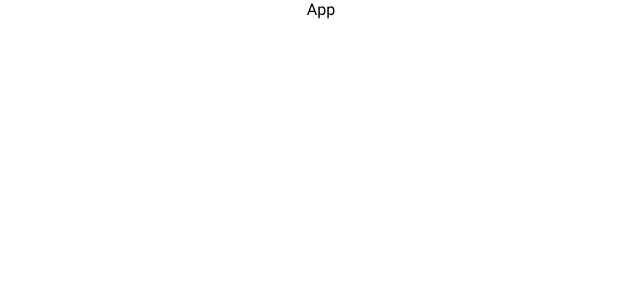
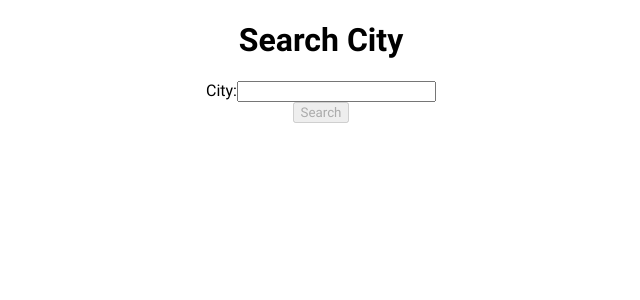
Before and after one commit to panglat/-code-challenge-forecast, a React (Create React App) app: page / in a window 1280 px wide. Shown: the top 300 px of the page, without its empty margins (319-959 px from the left). Built offline with nearby package versions, Linux system fonts and the light colour scheme.

Commit message:
Add SearchCityForm

```diff
--- a/package.json
+++ b/package.json
@@ -3,6 +3,7 @@
   "version": "0.1.0",
   "private": true,
   "dependencies": {
+    "formik": "^2.1.4",
     "react": "^16.13.1",
     "react-dom": "^16.13.1",
     "react-scripts": "3.4.1",
--- a/src/components/App/index.tsx
+++ b/src/components/App/index.tsx
@@ -1,9 +1,14 @@
 import React from 'react';
+import SearchCityForm from 'components/SearchCityForm';
 
 import './styles.scss';
 
 const App: React.FC = () => {
-  return <div className="app">App</div>;
+  return (
+    <div className="app">
+      <SearchCityForm />
+    </div>
+  );
 };
 
 export default App;
--- /dev/null
+++ b/src/components/SearchCityForm/index.tsx
@@ -0,0 +1,73 @@
+import React from 'react';
+import { Formik, FormikProps } from 'formik';
+
+import './styles.scss';
+
+interface FormValues {
+  city: string;
+}
+
+interface FormError {
+  city?: string;
+}
+
+const SearchCityForm: React.FC = () => {
+  return (
+    <div className="search-city-form">
+      <Formik
+        initialValues={{
+          city: '',
+        }}
+        validate={(values: FormValues) => {
+          const errors: FormError = {};
+          if (!values.city) {
+            errors.city = 'Required';
+          }
+          return errors;
+        }}
+        onSubmit={(values: FormValues) => {
+          console.log(values);
+        }}
+        validateOnMount
+      >
+        {({
+          values,
+          handleChange,
+          handleBlur,
+          handleSubmit,
+          errors,
+          isValid,
+        }: FormikProps<FormValues>) => (
+          <form className="search-city-form__form" onSubmit={handleSubmit}>
+            <h1 className="search-city-form__header">Search City</h1>
+            <div className="search-city-form__group">
+              <label className="search-city-form__label" htmlFor="cityName">
+                City:
+                <input
+                  name="city"
+                  className="search-city-form__input-text"
+                  type="text"
+                  id="cityName"
+                  onChange={handleChange}
+                  onBlur={handleBlur}
+                  value={values.city}
+                />
+              </label>
+            </div>
+            <div className="search-city-form__button-group">
+              <button
+                type="submit"
+                disabled={!isValid}
+                className="search-city-form__button"
+              >
+                Search
+              </button>
+            </div>
+          </form>
+        )}
+      </Formik>
+    </div>
+  );
+};
+
+export default SearchCityForm;
--- /dev/null
+++ b/src/components/SearchCityForm/styles.scss
@@ -0,0 +1,4 @@
+@import 'global-styles/globals.scss';
+
+.search-city-form {
+}
```
Also changed, not shown: 1 other file (tests, documents, lock files or other folders).
